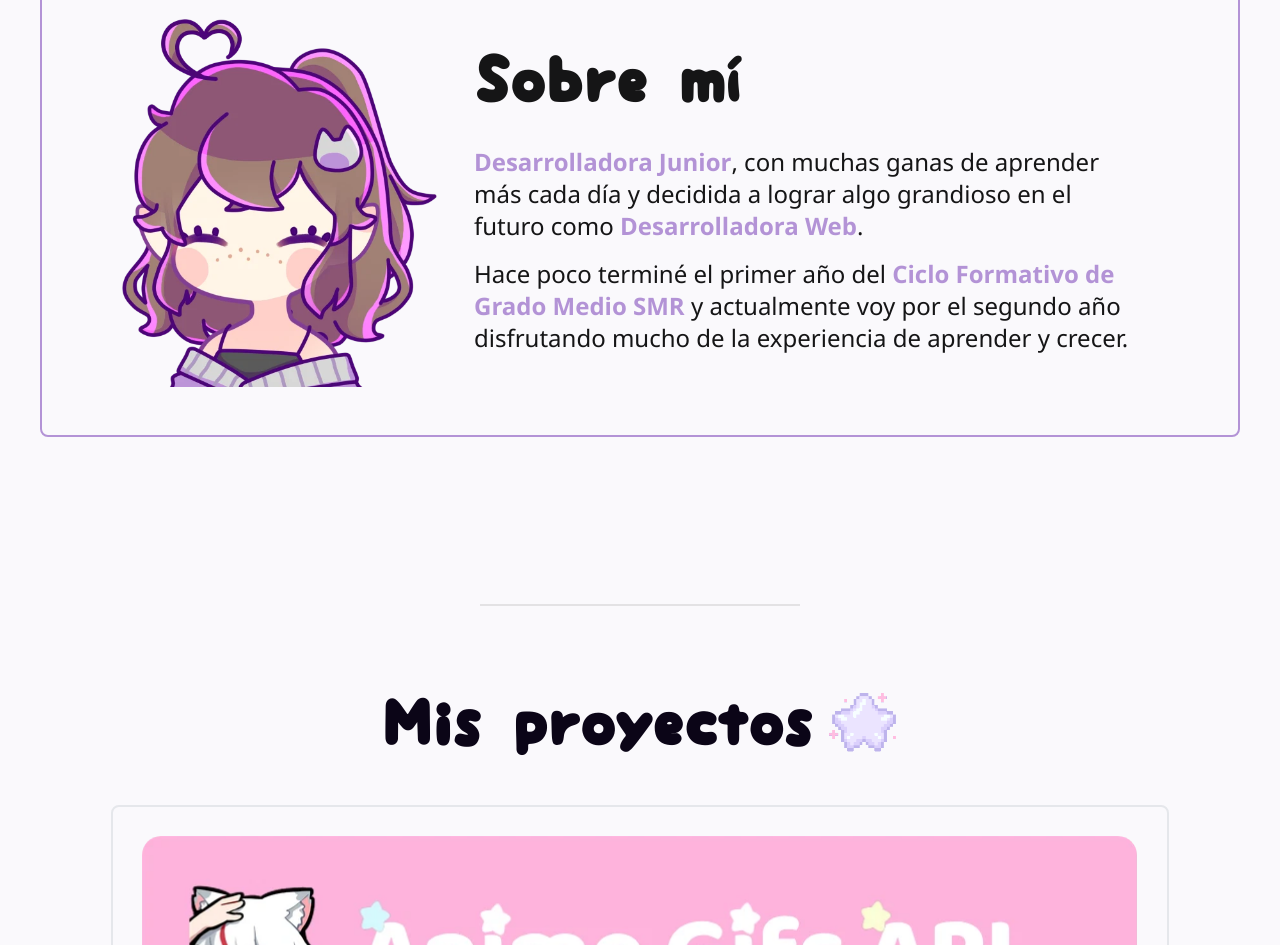
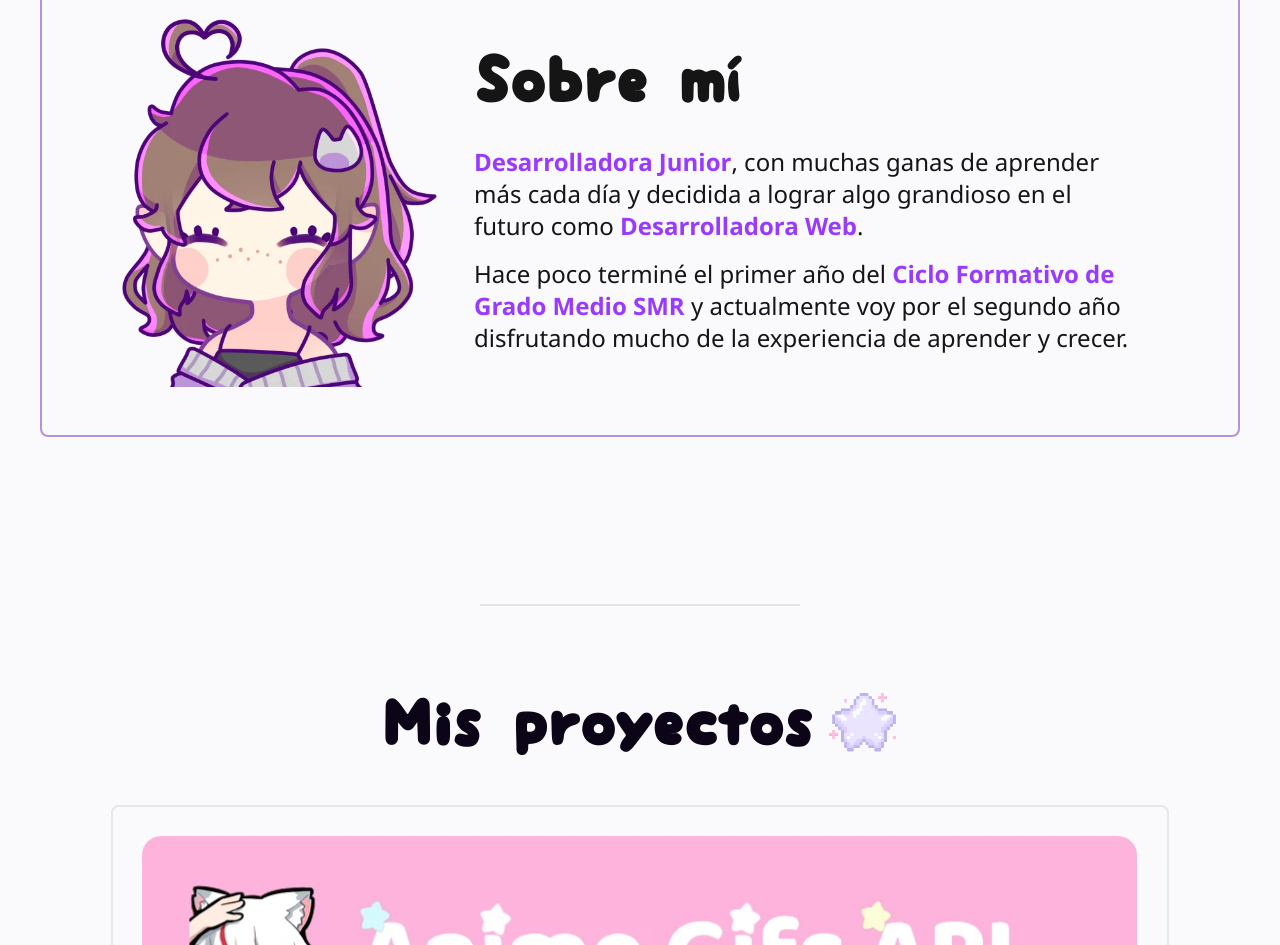
Before and after one commit to lucialv/lucia-dev.com, an Astro site: page / in a window 1280 px wide. Shown: the part 999-1944 px from the top of the page. Built offline with nearby package versions, Linux system fonts and the light colour scheme; Astro itself is replaced by a stand-in of ours.

Commit message:
improved a11y

```diff
--- a/src/layouts/Layout.astro
+++ b/src/layouts/Layout.astro
@@ -147,7 +147,7 @@ const i18n = getI18N({ currentLocale });
     }
   }
   .aboutme span {
-    color: #b393d6;
+    color: #983aff;
     font-weight: 600;
   }
 
```
